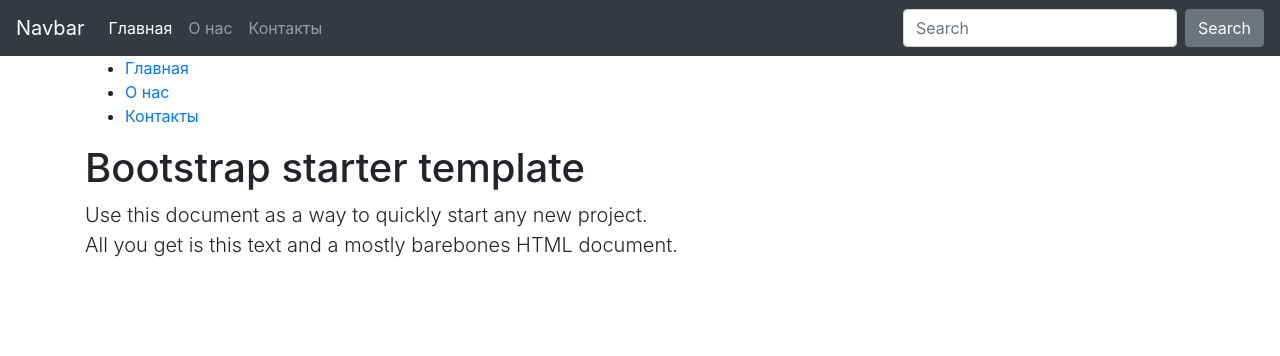
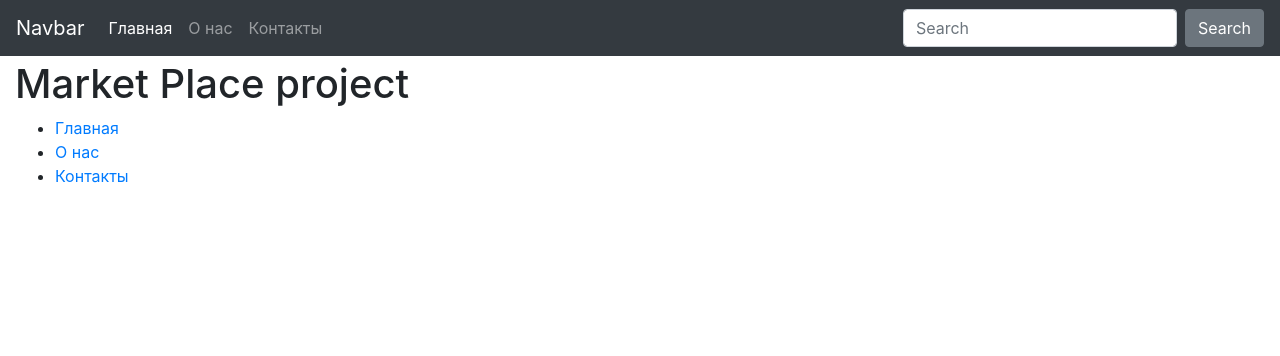
Before and after one commit to thinknetica-django-lab-01/ZusmanOne, a Django app: page / in a window 1280 px wide. Shown: the top 356 px of the page. Run offline with Django 3.2, Linux system fonts and the light colour scheme; some libraries are stand-ins or nearby versions.

Commit message:
'final2_1_4'

```diff
--- a/Marketplace/main/templates/base.html
+++ b/Marketplace/main/templates/base.html
@@ -44,7 +44,6 @@
     <!-- Custom styles for this template -->
     <link href="starter-template.css" rel="stylesheet">
   </head>
-  <body>
   <header>
         <nav class="navbar navbar-expand-md navbar-dark bg-dark fixed-top">
       <a class="navbar-brand" href="#">Navbar</a>
@@ -72,16 +71,20 @@
       </div>
     </nav>
   </header>
-<main role="main" class="container">
-    {%block content%}
+
+<body>
+
+<main role="main" class="container-fluid">
+
+
+  <div class="starter-template" style="margin-top:60px">
+      {%block content%}
     {%endblock content%}
 
-  <div class="starter-template">
-    <h1>Bootstrap starter template</h1>
-    <p class="lead">Use this document as a way to quickly start any new project.<br> All you get is this text and a mostly barebones HTML document.</p>
   </div>
 
 </main><!-- /.container -->
 <script src="https://code.jquery.com/jquery-3.4.1.slim.min.js" integrity="sha384-J6qa4849blE2+poT4WnyKhv5vZF5SrPo0iEjwBvKU7imGFAV0wwj1yYfoRSJoZ+n" crossorigin="anonymous"></script>
-      <script>window.jQuery || document.write('<script src="/docs/4.4/assets/js/vendor/jquery.slim.min.js"><\/script>')</script><script src="/docs/4.4/dist/js/bootstrap.bundle.min.js" integrity="sha384-6khuMg9gaYr5AxOqhkVIODVIvm9ynTT5J4V1cfthmT+emCG6yVmEZsRHdxlotUnm" crossorigin="anonymous"></script></body>
+      <script>window.jQuery || document.write('<script src="/docs/4.4/assets/js/vendor/jquery.slim.min.js"><\/script>')</script><script src="/docs/4.4/dist/js/bootstrap.bundle.min.js" integrity="sha384-6khuMg9gaYr5AxOqhkVIODVIvm9ynTT5J4V1cfthmT+emCG6yVmEZsRHdxlotUnm" crossorigin="anonymous"></script>
+  </body>
 </html>
--- a/Marketplace/main/templates/index.html
+++ b/Marketplace/main/templates/index.html
@@ -5,10 +5,10 @@
 
         <ul>
             <li>
-                <a  href="#">Главная</a>
+                <a  href="/">Главная</a>
             </li>
             <li>
-                <a  href="#">О нас</a>
+                <a  href="/about/">О нас</a>
             </li>
             <li>
                 <a  href="/contact/">Контакты</a>
```
